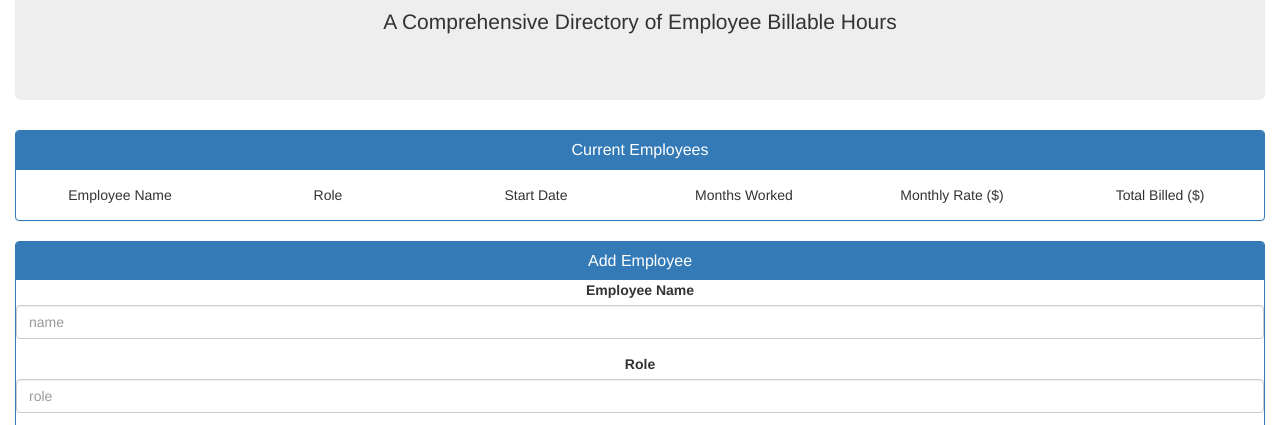
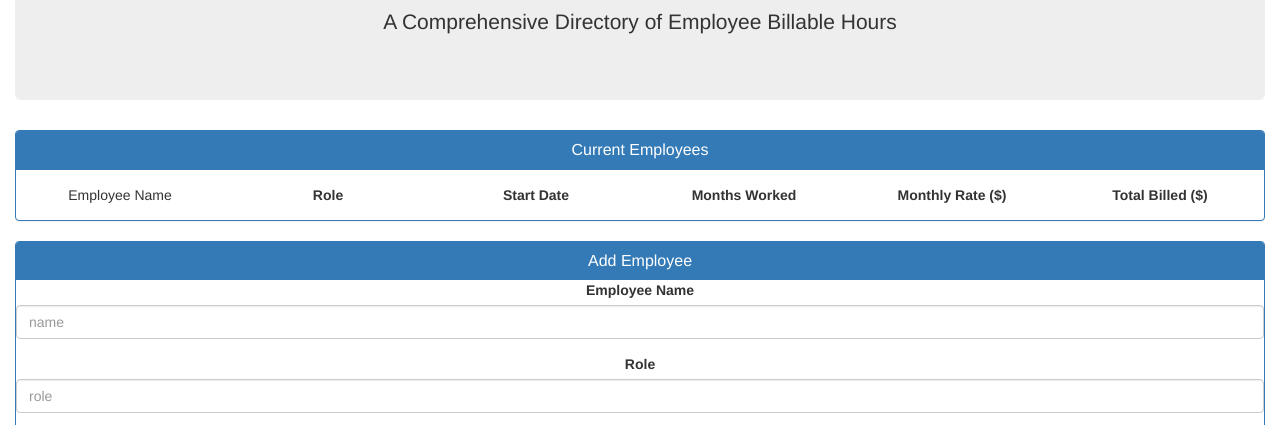
Before and after one commit to jvallexm/class-timesheet, a plain HTML site: page index.html in a window 1280 px wide. Shown: the part 355-780 px from the top of the page. Drawn offline with nearby package versions, Linux system fonts and the light colour scheme; files that its build step writes are made by us from their sources; no server answers.

Commit message:
Added strong

```diff
--- a/index.html
+++ b/index.html
@@ -24,11 +24,11 @@ q<!DOCTYPE html>
         <div class="panel-body" id="data">
             <div class="row">
                 <div class="col-md-2" id="heading">Employee Name</div>
-                <div class="col-md-2" id="heading">Role</div>
-                <div class="col-md-2" id="heading">Start Date</div>
-                <div class="col-md-2" id="heading">Months Worked</div>
-                <div class="col-md-2" id="heading">Monthly Rate ($)</div>
-                <div class="col-md-2" id="heading">Total Billed ($)</div>
+                <div class="col-md-2" id="heading"><strong>Role</strong></div>
+                <div class="col-md-2" id="heading"><strong>Start Date</strong></div>
+                <div class="col-md-2" id="heading"><strong>Months Worked</strong></div>
+                <div class="col-md-2" id="heading"><strong>Monthly Rate ($)</strong></div>
+                <div class="col-md-2" id="heading"><strong>Total Billed ($)</strong></div>
             </div>
         </div>
     </div>
```
